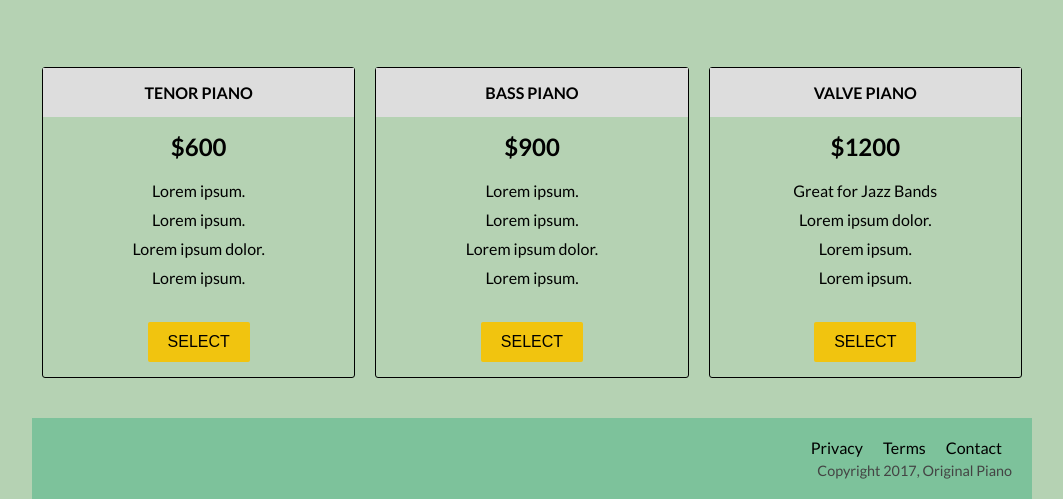
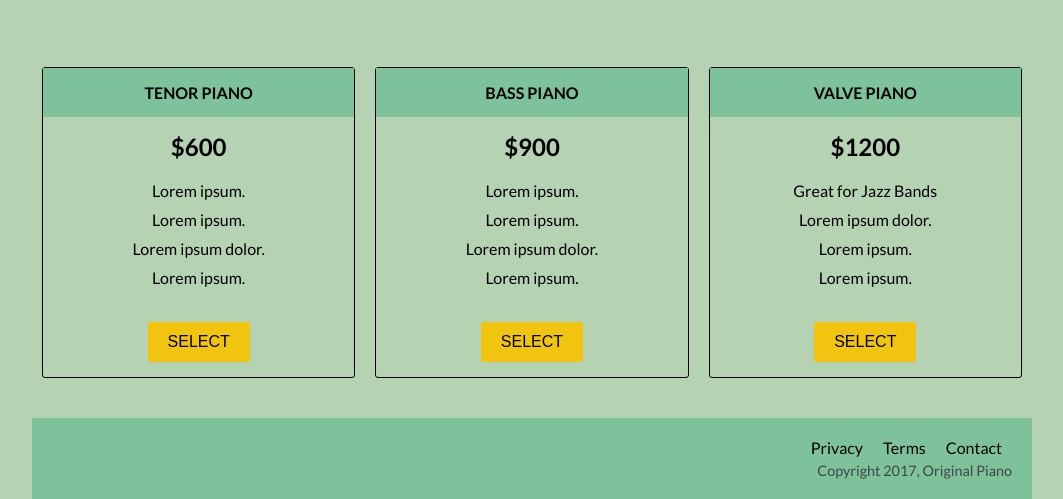
Before and after one commit to justpresh12/Landing-Page, a plain HTML site: page index.html in a window 1280 px wide. Shown: the part 1023-1522 px from the top of the page, without its empty margins (108-1171 px from the left). Drawn offline with Linux system fonts and the light colour scheme.

Commit message:
Update styles.css

```diff
--- a/styles.css
+++ b/styles.css
@@ -238,7 +238,7 @@ nav > ul {
 }
 
 .product > .level {
-  background-color: #ddd;
+  background-color: #7dc29b;
   color: black;
   padding: 15px 0;
   width: 100%;
```
